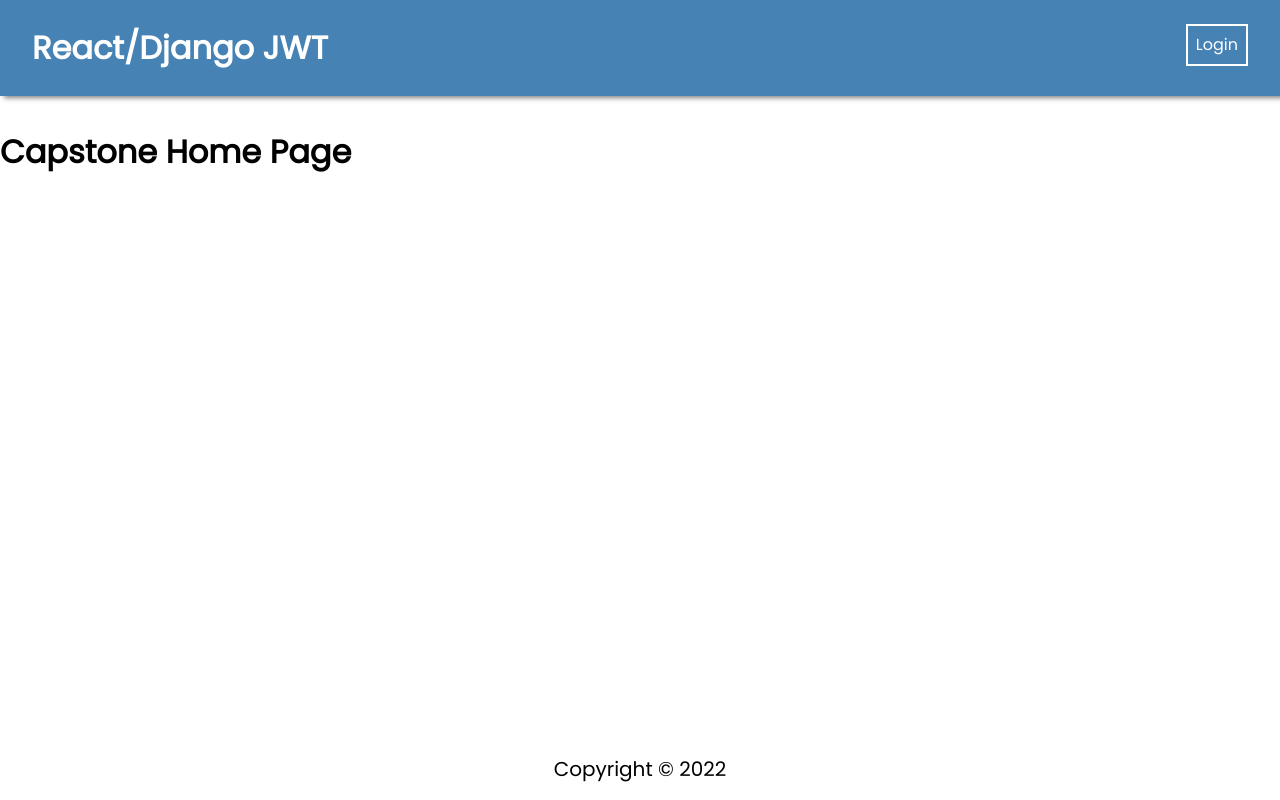
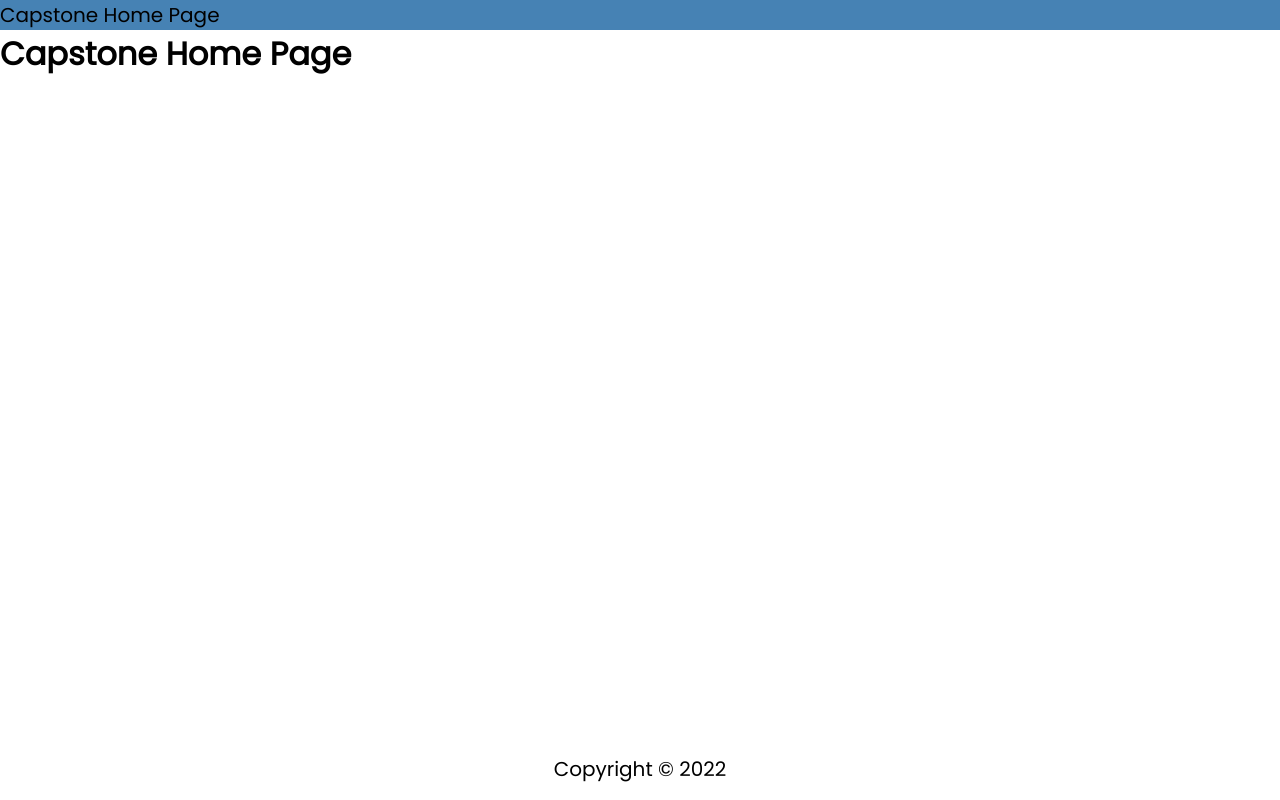
Before and after one commit to Quentin-Hicks/Capstone-Numeracy, a React (Create React App) app in the folder frontend/: page / in a window 1280 px wide. Built offline with nearby package versions, Linux system fonts and the light colour scheme; no server answers.

Commit message:
Added Navigation Bar To App

```diff
--- a/frontend/src/App.js
+++ b/frontend/src/App.js
@@ -41,10 +41,10 @@ function App() {
   }
 
   return (
-    <>
-      {/* <CapstoneNavBar /> */}
-      <Navbar />
-      <Routes>
+    <div>
+      <CapstoneNavBar />
+      {/* <Navbar /> */}
+       <Routes>
           <Route path="/" element={<CapstoneHomePage />} />
           <Route path="/collection" element={<CollectionPage problems= {problems}/>} />
           <Route path="/problem" element={<ProblemPage />} />
@@ -62,7 +62,7 @@ function App() {
         <Route path="/login" element={<LoginPage />} /> */}
       </Routes>
       <Footer />
-    </>
+    </div>
   );
 }
 
--- a/frontend/src/components/CapstoneNavBar/CapstoneNavBar.css
+++ b/frontend/src/components/CapstoneNavBar/CapstoneNavBar.css
@@ -0,0 +1,3 @@
+.navbar {
+    background: steelblue;
+}
--- a/frontend/src/components/CapstoneNavBar/CapstoneNavBar.jsx
+++ b/frontend/src/components/CapstoneNavBar/CapstoneNavBar.jsx
@@ -1,6 +1,6 @@
 import React from "react";
 import { useContext } from "react";
-import { useNavigate, Link } from "react-router-dom";
+import { useNavigate, Link, NavLink } from "react-router-dom";
 import AuthContext from "../../context/AuthContext";
 import "./CapstoneNavBar.css";
 
@@ -8,9 +8,15 @@ const CapstoneNavBar = () => {
 
 
     return (
-        <>
-
-        </>
+        <div className="navbar">
+          <ul>
+            <li className="brand">
+                <Link to="/" style={{ textDecoration: "none", color: "black" }}>
+                    <p>Capstone Home Page</p>
+                </Link>
+            </li>
+          </ul>
+        </div>
     )
 }
 
--- a/frontend/src/components/NavBar/NavBar.jsx
+++ b/frontend/src/components/NavBar/NavBar.jsx
@@ -10,7 +10,7 @@ const Navbar = () => {
   return (
     <div className="navBar">
       <ul>
-        <li className="brand">
+      <li className="brand">
           <Link to="/" style={{ textDecoration: "none", color: "white" }}>
             <b>React/Django JWT</b>
           </Link>
--- a/frontend/src/pages/CapstoneHomePage/CapstoneHomePage.js
+++ b/frontend/src/pages/CapstoneHomePage/CapstoneHomePage.js
@@ -1,4 +1,5 @@
 import "./CapstoneHomePage.css"
+import { useNavigate, Link } from "react-router-dom";
 import React from "react";
 import { useEffect, useState } from "react";
 import axios from "axios";
@@ -8,7 +9,9 @@ const CapstoneHomePage = () => {
 
     return (
         <>
-            <h1>Capstone Home Page</h1>
+            <Link to="/collection" style={{ textDecoration: "none", color: "black" }}>
+                <h1>Capstone Home Page</h1>
+            </Link>
         </>
     )
 }
```
